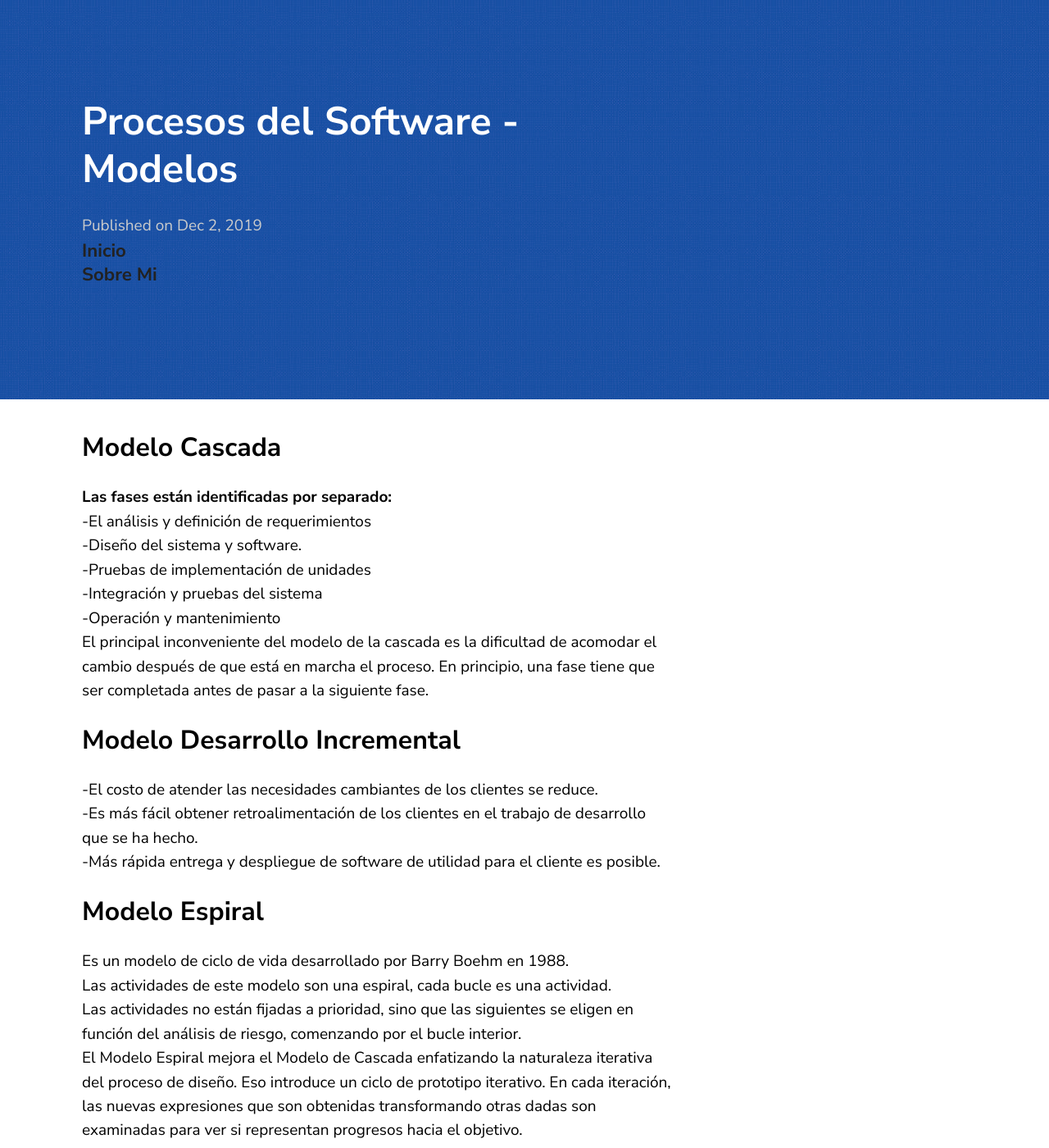
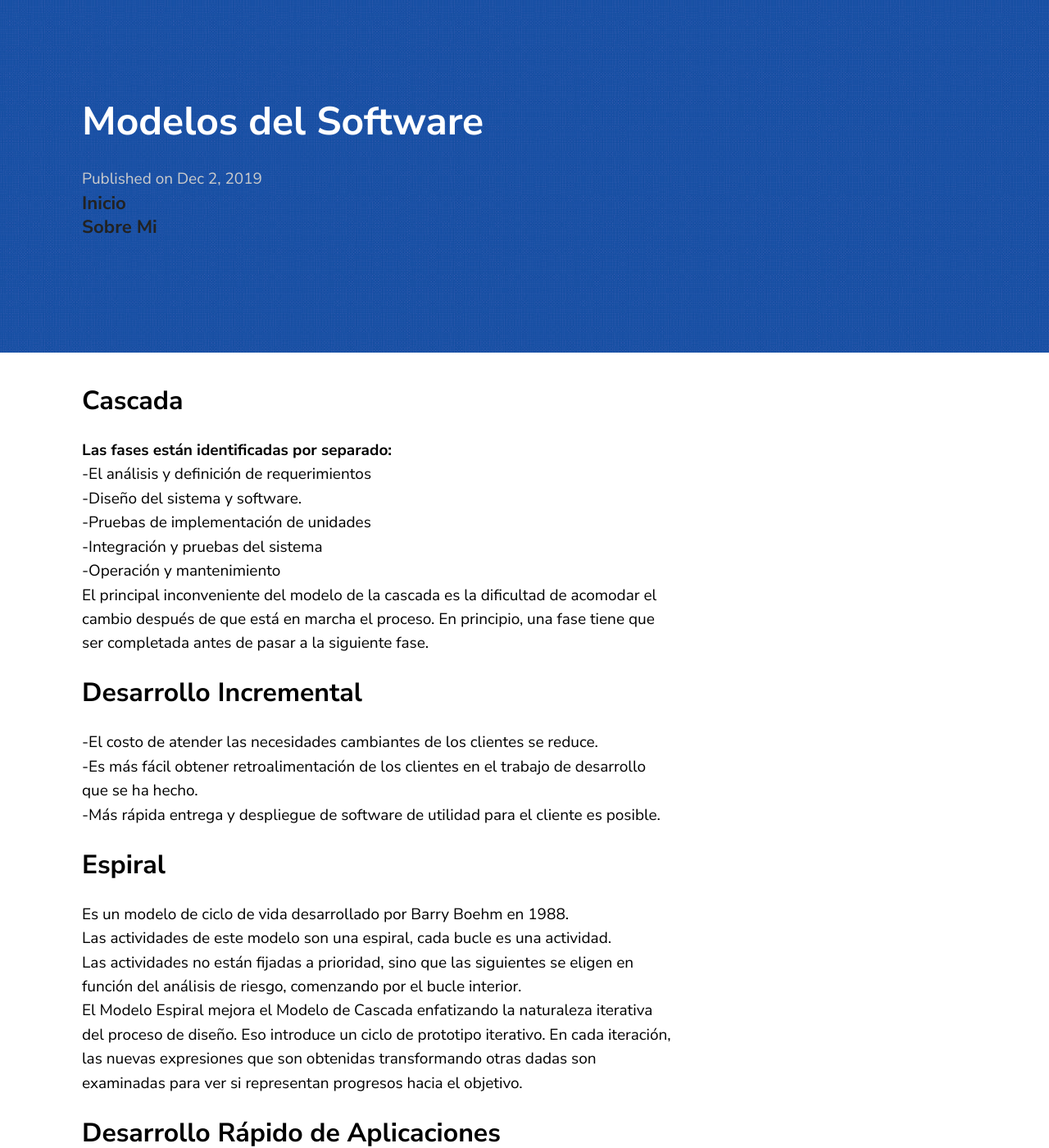
Before and after one commit to miguelsoft03/blogsdf, a Jekyll site: the page built from _posts/2019-03-23-ModelosdeProcs.markdown, in a window 1280 px wide and 1400 px high. Shown: the whole window at 82% size. Built offline with Jekyll 4.4.1, drawn with Linux system fonts in a browser that asks for light colours.

Commit message:
Update 2019-03-23-ModelosdeProcs.markdown

```diff
--- a/_posts/2019-03-23-ModelosdeProcs.markdown
+++ b/_posts/2019-03-23-ModelosdeProcs.markdown
@@ -1,10 +1,10 @@
 ---
 layout: post
-title:  "Procesos del Software - Modelos "
+title:  "Modelos del Software "
 date:   2019-12-02 21:13:50 +0530
 ---
 
-<h2>Modelo Cascada</h2>
+<h2>Cascada</h2>
   <p><b>Las fases están identificadas por separado:</b><br>
 -El análisis y definición de requerimientos<br>
 -Diseño del sistema y software.<br>
@@ -12,11 +12,11 @@ date:   2019-12-02 21:13:50 +0530
 -Integración y pruebas del sistema<br>
 -Operación y mantenimiento<br>
 El principal inconveniente del modelo de la cascada es la dificultad de acomodar el cambio después de que está en marcha el proceso. En principio, una fase tiene que ser completada antes de pasar a la siguiente fase.</p>
-<h2>Modelo Desarrollo Incremental</h2>
+<h2>Desarrollo Incremental</h2>
 <p>-El costo de atender las necesidades cambiantes de los clientes se reduce.<br>
 -Es más fácil obtener retroalimentación de los clientes en el trabajo de desarrollo que se ha hecho.<br>
 -Más rápida entrega y despliegue de software de utilidad para el cliente es posible.</p>
-<h2>Modelo Espiral</h2>
+<h2>Espiral</h2>
 <p>Es un modelo de ciclo de vida desarrollado por Barry Boehm en 1988.<br>
 Las actividades de este modelo son una espiral, cada bucle es una actividad.<br>
 Las actividades no están fijadas a prioridad, sino que las siguientes se eligen en función del análisis de riesgo, comenzando por el bucle interior.<br>
```
